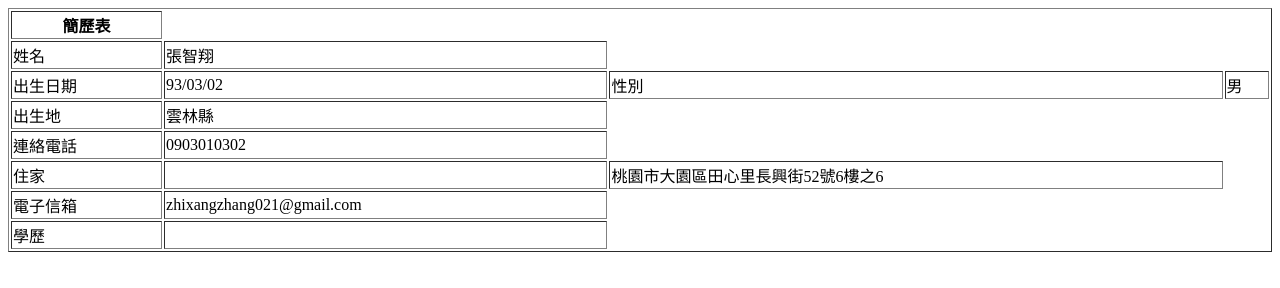
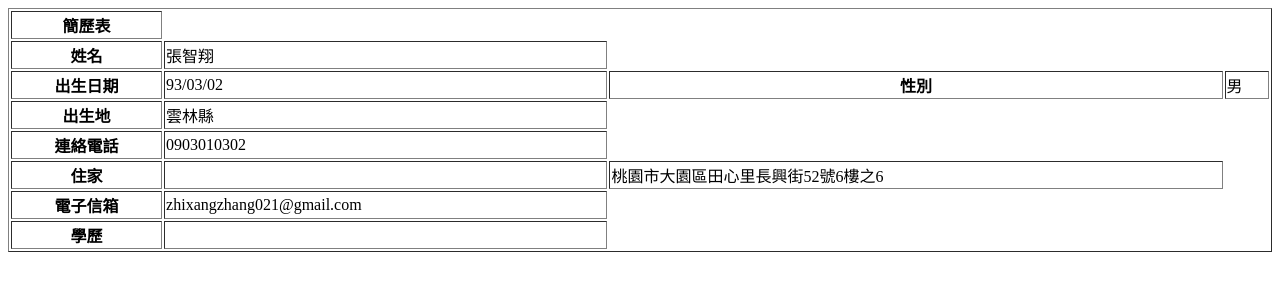
Before and after one commit to simon402/autobiography, a plain HTML site: page index.html in a window 1280 px wide. Drawn offline with Linux system fonts and the light colour scheme.

Commit message:
Update index.html

```diff
--- a/index.html
+++ b/index.html
@@ -6,31 +6,31 @@
   <th>簡歷表</th>
   </tr>
 <tr>
-  <td>姓名</td>
+  <th>姓名</th>
   <td>張智翔</td>
   </tr>
 <tr>
-  <td>出生日期</td>
+  <th>出生日期</th>
   <td>93/03/02</td>
-  <td>性別</td>
+  <th>性別</th>
   <td>男</td>
 </tr>
 <tr>
-  <td>出生地</td>
+  <th>出生地</th>
   <td>雲林縣</td>
 </tr>
 <tr>
- <td>連絡電話</td>
+ <th>連絡電話</th>
  <td>0903010302</td>
   </tr>
 <tr>
-  <td>住家<td>
+  <th>住家<th>
   <td>桃園市大園區田心里長興街52號6樓之6</td>
   </tr>
 <tr>
-<td>電子信箱</td>
+<th>電子信箱</th>
 <td>zhixangzhang021@gmail.com</td>
   </tr>
 <tr>
-  <td>學歷</td>
+  <th>學歷</th>
   <td>
```
